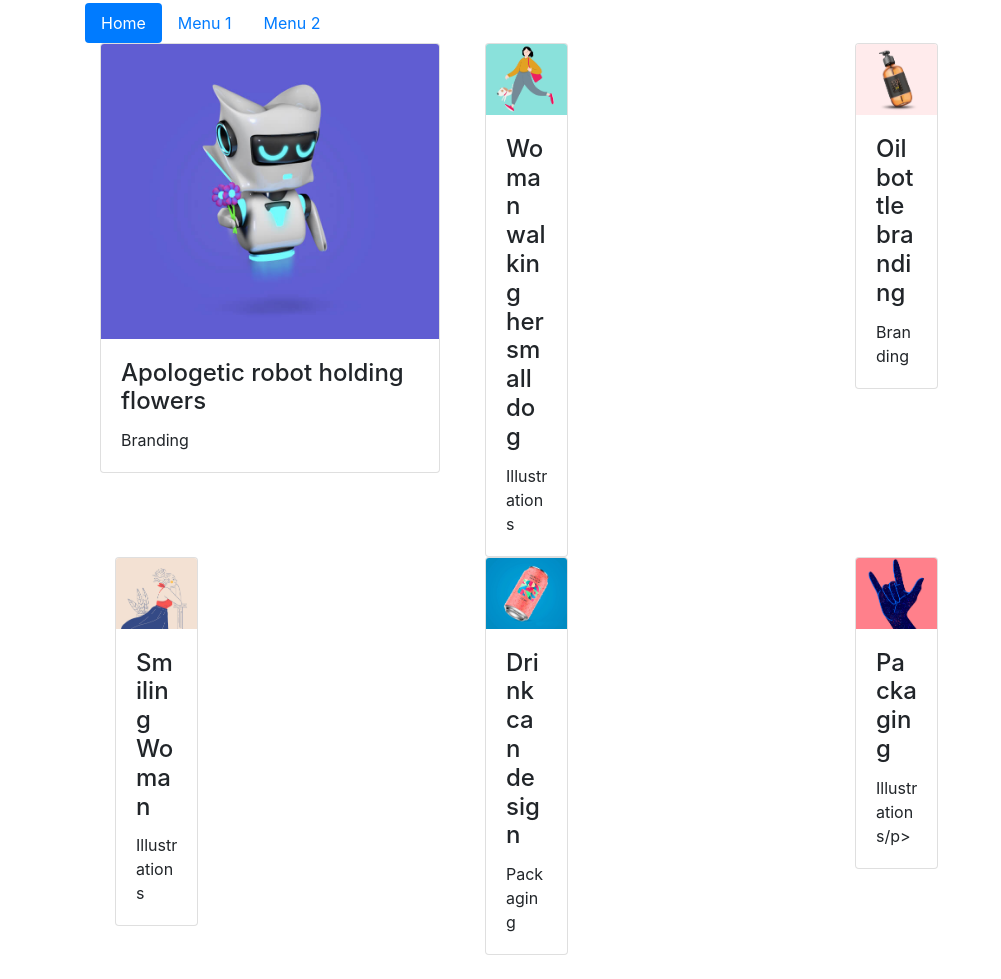
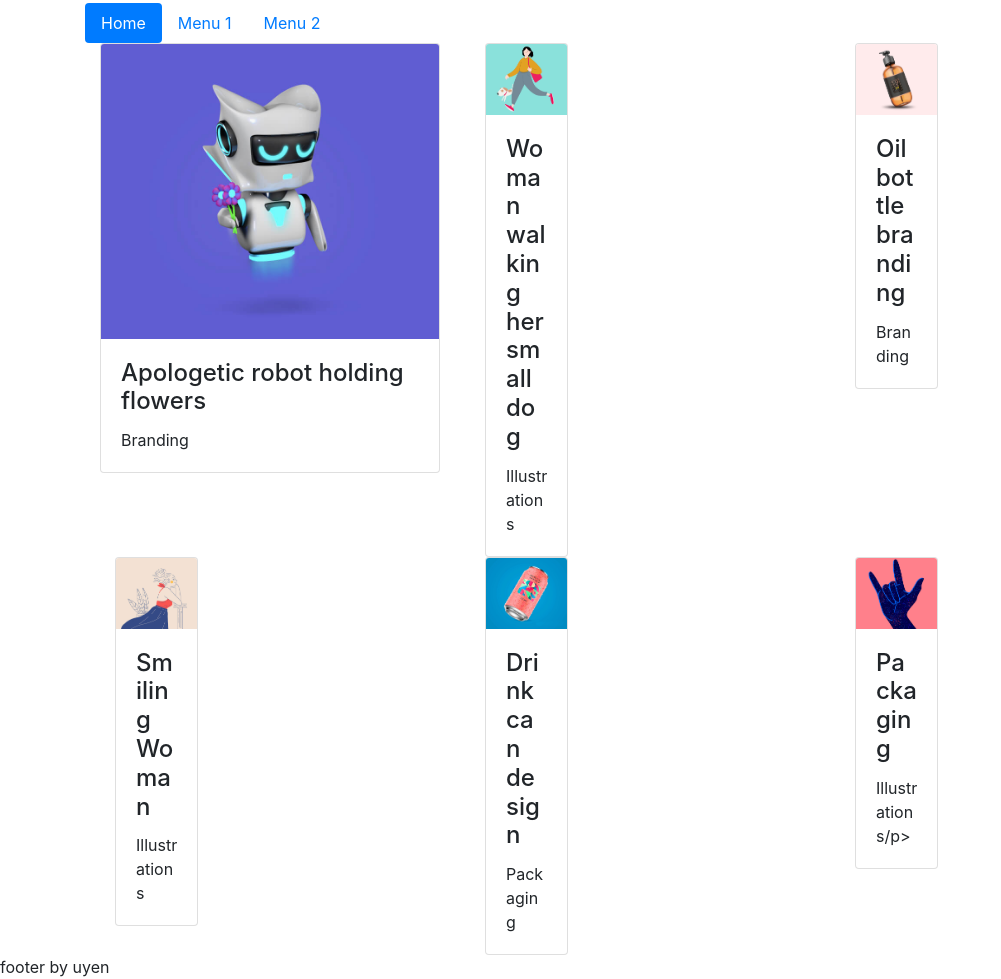
Before and after one commit to uyenguyen-glitch/demo_git, a plain HTML site: page index.html in a window 1280 px wide. Shown: the part 813-1792 px from the top of the page, without its empty margins (0-1001 px from the left). Before the commit the page ends 1768 px from the top, so only its background shows below. Drawn offline with nearby package versions, Linux system fonts and the light colour scheme.

Commit message:
footer by uyen

```diff
--- a/index.html
+++ b/index.html
@@ -213,6 +213,7 @@
         </div>
       </div>
     </section>
+    <section>footer by uyen</section>
     <!-- Optional JavaScript -->
     <!-- jQuery first, then Popper.js, then Bootstrap JS -->
     <script
```
